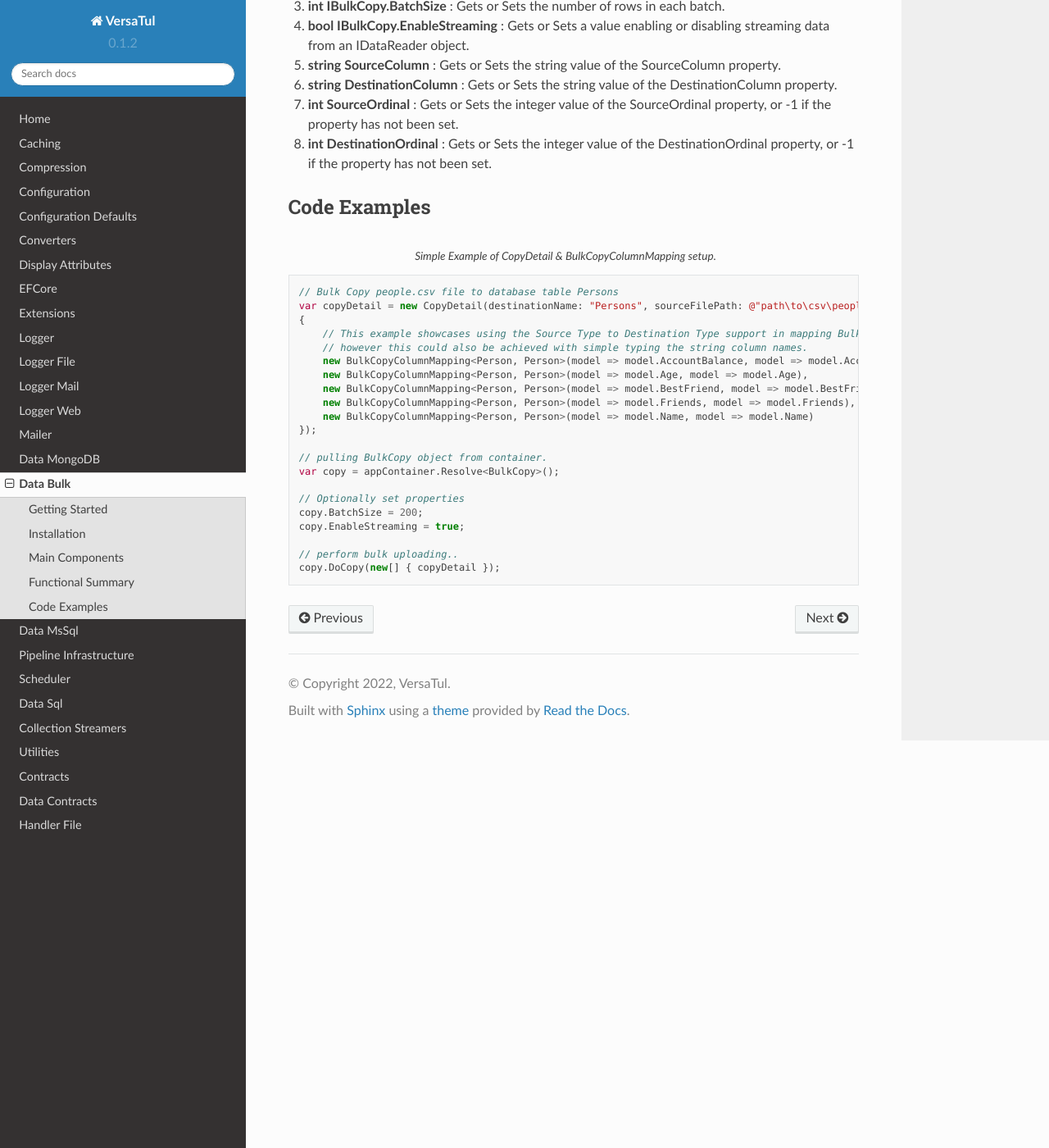
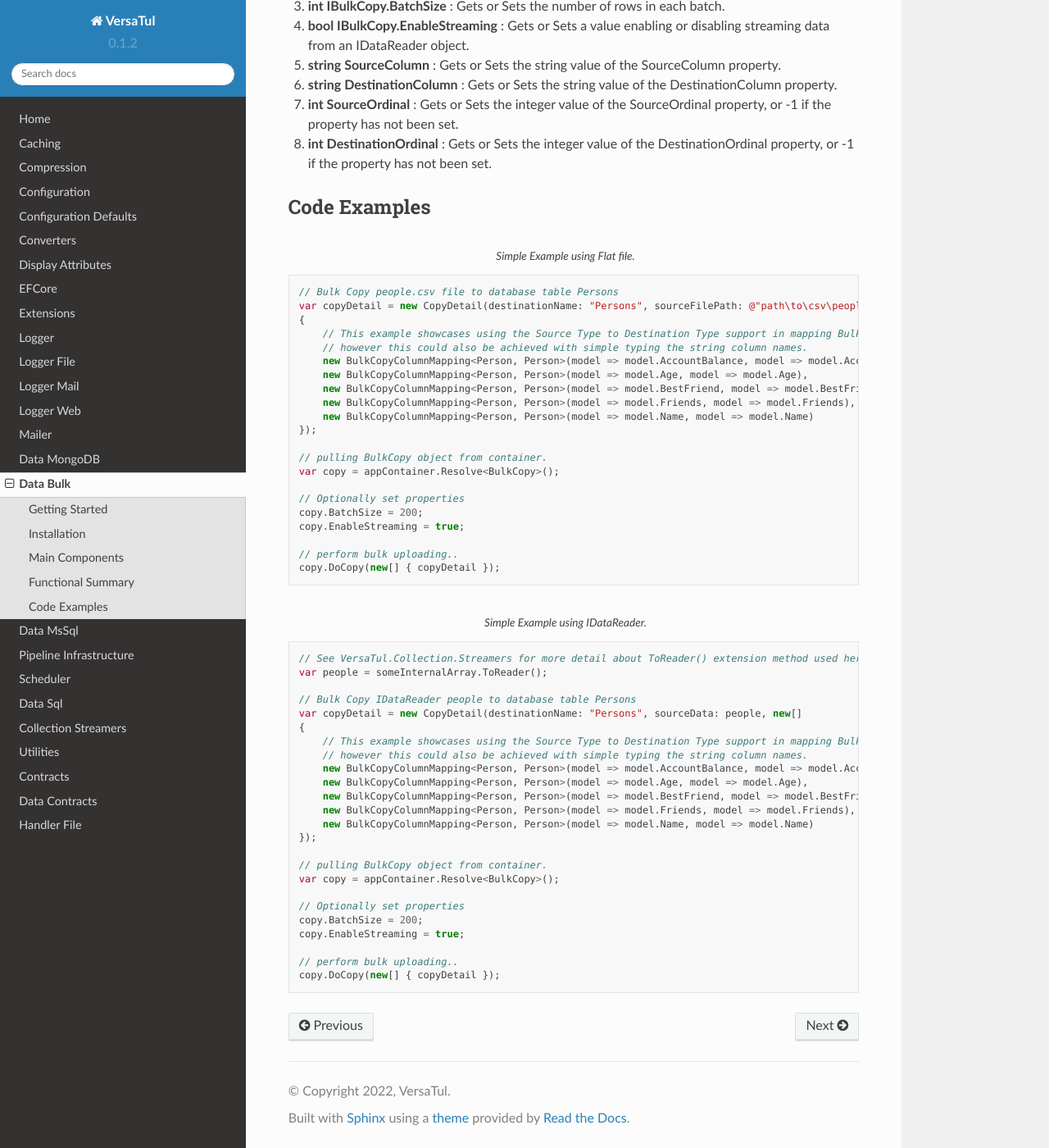
Before and after one commit to BjornWilliams/DocsVersaTul, a Sphinx documentation site: the page built from docs/source/bulk.rst, in a window 1280 px wide and 1400 px high, scrolled down 843 px. Shown: the whole window at 82% size. Built offline with Sphinx 7.4.7 and the Read the Docs theme 2.0.0, drawn with Linux system fonts in a browser that asks for light colours.

Commit message:
Update bulk.rst

```diff
--- a/docs/source/bulk.rst
+++ b/docs/source/bulk.rst
@@ -37,7 +37,7 @@
 -------------
 
 .. code-block:: c#
-    :caption: Simple Example of CopyDetail & BulkCopyColumnMapping setup.
+    :caption: Simple Example using Flat file.
 
     // Bulk Copy people.csv file to database table Persons
     var copyDetail = new CopyDetail(destinationName: "Persons", sourceFilePath: @"path\to\csv\people.csv", new[]
@@ -60,3 +60,32 @@
 
     // perform bulk uploading..
     copy.DoCopy(new[] { copyDetail });
+
+
+.. code-block:: c#
+    :caption: Simple Example using IDataReader.
+
+    // See VersaTul.Collection.Streamers for more detail about ToReader() extension method used here.
+    var people = someInternalArray.ToReader();
+
+    // Bulk Copy IDataReader people to database table Persons
+    var copyDetail = new CopyDetail(destinationName: "Persons", sourceData: people, new[]
+    {
+        // This example showcases using the Source Type to Destination Type support in mapping BulkCopyColumnMapping<Person, Person>
+        // however this could also be achieved with simple typing the string column names.
+        new BulkCopyColumnMapping<Person, Person>(model => model.AccountBalance, model => model.AccountBalance),
+        new BulkCopyColumnMapping<Person, Person>(model => model.Age, model => model.Age),
+        new BulkCopyColumnMapping<Person, Person>(model => model.BestFriend, model => model.BestFriend),
+        new BulkCopyColumnMapping<Person, Person>(model => model.Friends, model => model.Friends),
+        new BulkCopyColumnMapping<Person, Person>(model => model.Name, model => model.Name)
+    });
+
+    // pulling BulkCopy object from container.
+    var copy = appContainer.Resolve<BulkCopy>();
+
+    // Optionally set properties
+    copy.BatchSize = 200;
+    copy.EnableStreaming = true;
+
+    // perform bulk uploading..
+    copy.DoCopy(new[] { copyDetail });
```
